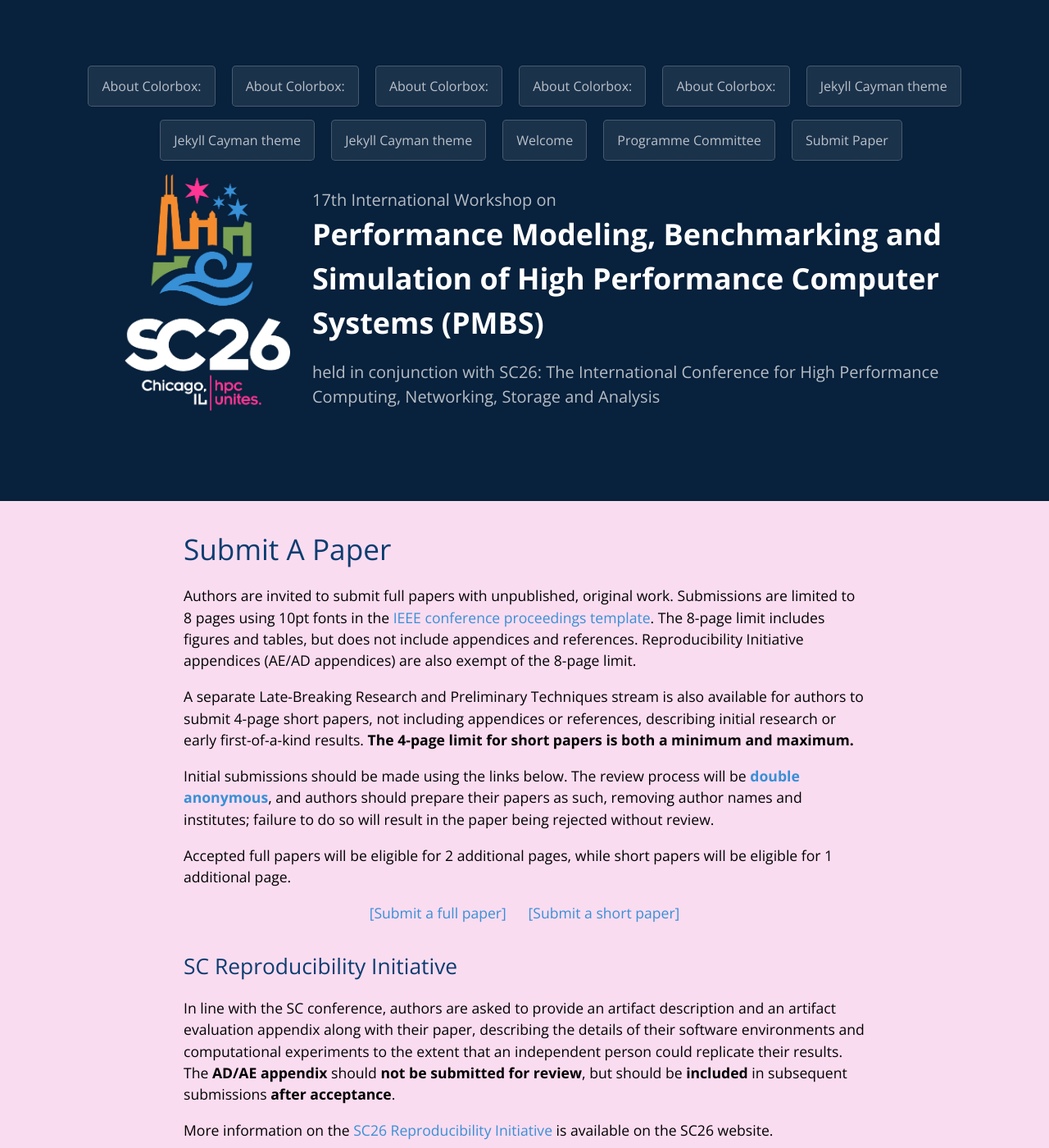
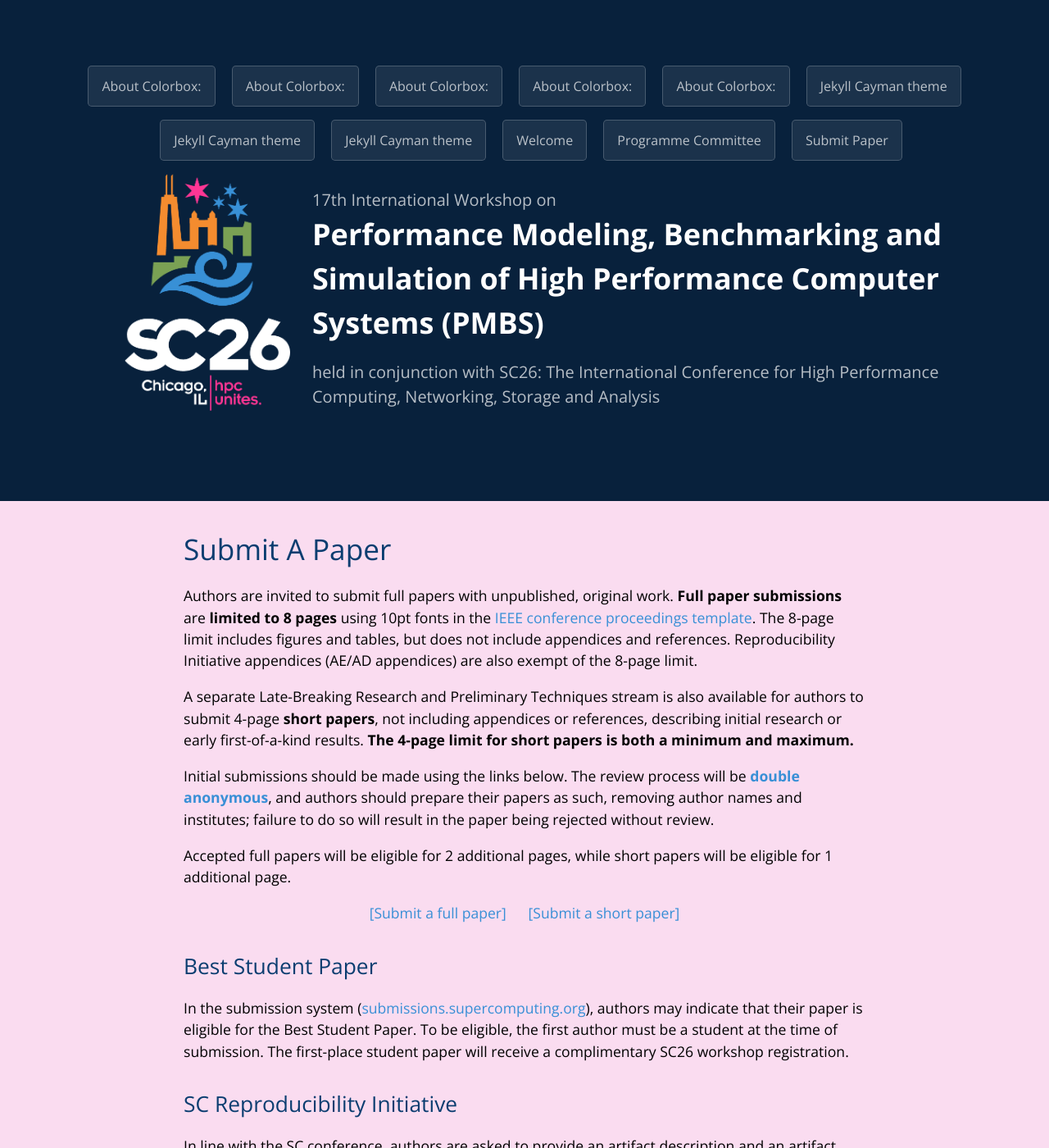
Before and after one commit to pmbs-workshop/pmbs-workshop.github.io, a Jekyll site: the page built from submit.markdown, in a window 1280 px wide and 1400 px high. Shown: the whole window at 82% size. Built offline with Jekyll 4.4.1, drawn with Linux system fonts in a browser that asks for light colours.

Commit message:
add info about the student paper to the webpage

```diff
--- a/submit.markdown
+++ b/submit.markdown
@@ -7,13 +7,13 @@
 Submit A Paper
 ==============
 
-Authors are invited to submit full papers with unpublished, original work. Submissions are limited to 8 pages
-using 10pt fonts in the [IEEE conference proceedings template](https://www.ieee.org/conferences/publishing/templates).
+
+Authors are invited to submit full papers with unpublished, original work. **Full paper submissions** are **limited to 8 pages** using 10pt fonts in the [IEEE conference proceedings template](https://www.ieee.org/conferences/publishing/templates).
 The 8-page limit includes figures and tables, but does not include appendices and references.
 Reproducibility Initiative appendices (AE/AD appendices) are also exempt of the 8-page limit.
 
 A separate Late-Breaking Research and Preliminary Techniques stream is also available for authors to submit
-4-page short papers, not including appendices or references, describing initial research or early first-of-a-kind results.
+4-page **short papers**, not including appendices or references, describing initial research or early first-of-a-kind results.
 **The 4-page limit for short papers is both a minimum and maximum.**
 
 Initial submissions should be made using the links below. The review process will be [**double anonymous**](https://sc26.supercomputing.org/papers/#dar),
@@ -24,6 +24,13 @@
 [[Submit a full paper]](https://submissions.supercomputing.org/?page=Submit&id=SCWorkshopPMBSFullPapersSubmission&site=sc26) &emsp;
 [[Submit a short paper]](https://submissions.supercomputing.org/?page=Submit&id=SCWorkshopPMBSShortPapersSubmission&site=sc26)
 {: style="text-align: center;"}
+
+Best Student Paper
+------------------
+
+In the submission system ([submissions.supercomputing.org](https://submissions.supercomputing.org/)), authors may indicate that their paper is eligible for the Best Student Paper.
+To be eligible, the first author must be a student at the time of submission.
+The first-place student paper will receive a complimentary SC26 workshop registration.
 
 SC Reproducibility Initiative
 -----------------------------
```
